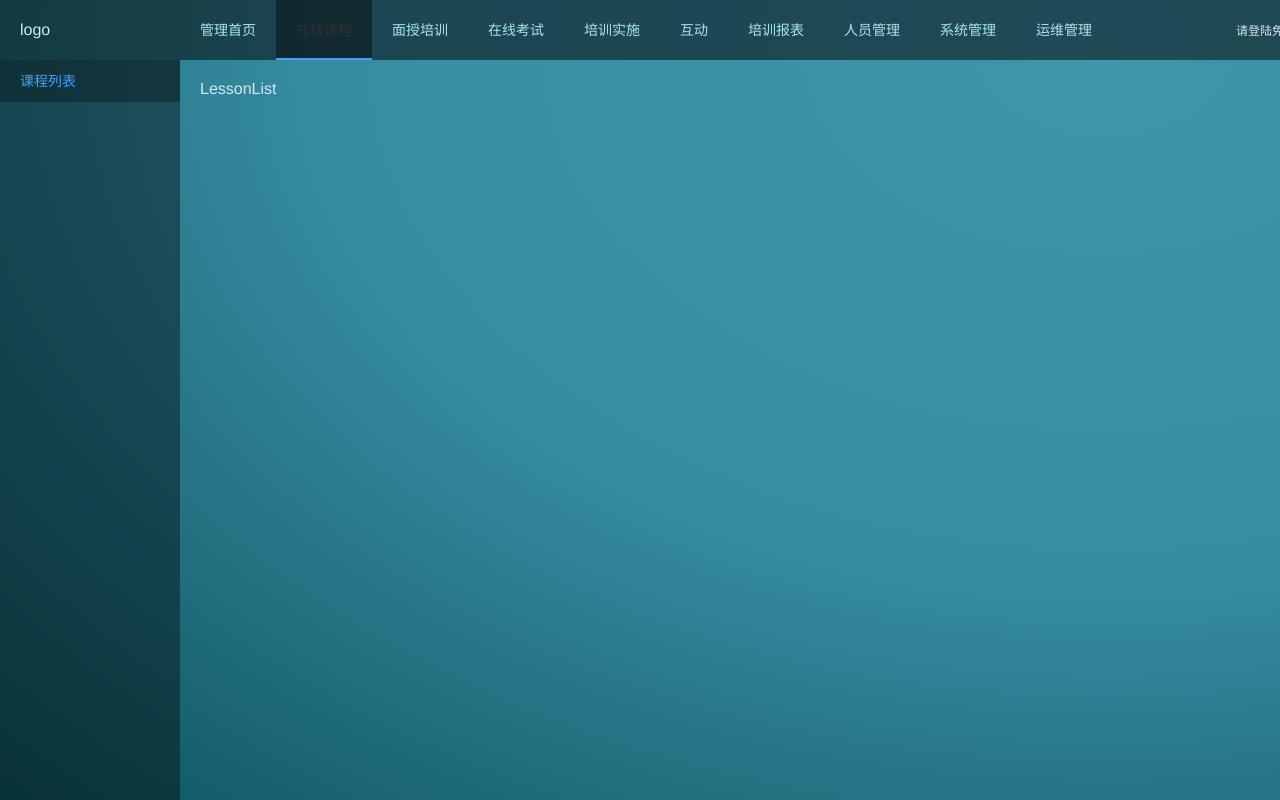
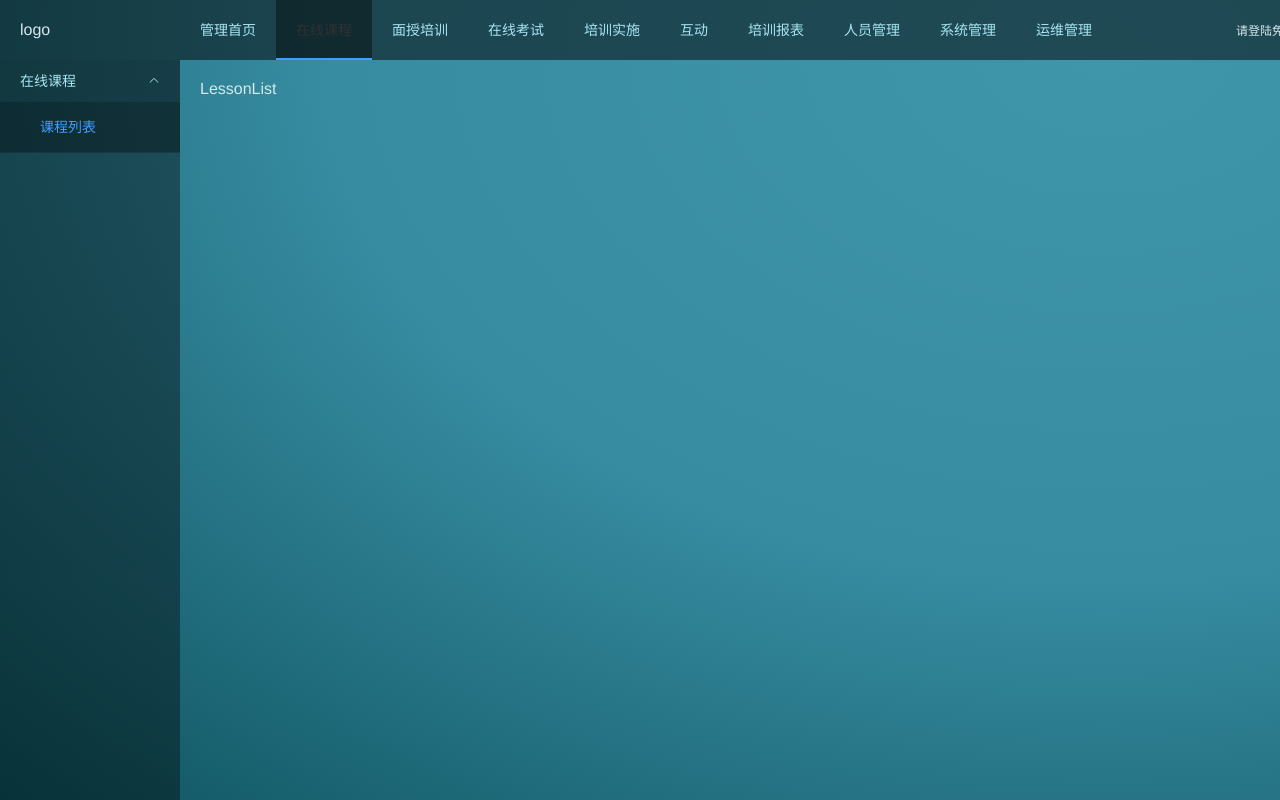
Before and after one commit to igpfpyu/vuex_router, a Vue app: page /lesson in a window 1280 px wide. Built offline with nearby package versions, Linux system fonts and the light colour scheme.

Commit message:
修改导航

```diff
--- a/src/assets/navigation.js
+++ b/src/assets/navigation.js
@@ -1,11 +1,14 @@
 export default [
     {
-        url:"/", name:"管理首页", id:1010, childs:[
+        id:1010, url:"/", name:"管理首页", childs:[
             {id:"1011", name:'在线课程1', url:'/'},
         ]
     }, {
-        url:"/lesson", name:"在线课程", id:1020, childs:[
-            {id:"1021", name:'课程列表', url:'/lesson'},
+        id:1020, url:"/lesson", name:"在线课程", childs:[
+            {id:"1021", name:'在线课程', url:'/lesson', childs:[
+                    {id:'10210', name:"课程列表", url:"/lesson"}
+                ]
+            },
         ]
     }, {
         url:"/facem", name:"面授培训", id:1030, childs:[
--- a/src/components/ChildMenu/ChildMenu.vue
+++ b/src/components/ChildMenu/ChildMenu.vue
@@ -10,6 +10,7 @@
             >{{submenu.name}}</el-menu-item>
             <el-submenu v-else :index="menu.url" v-for="(menu, index) in suMenus" :key="index" :id="menu.id">
                 <template slot="title">{{menu.name}}</template>
+                <el-menu-item v-for="(childItem, childIndex) in menu.childs" :index="childItem.url" :key="index">{{childItem.name}}</el-menu-item>
             </el-submenu>
         </el-menu>
         <div v-if="isAdd" class="addmenu-box">
@@ -72,9 +73,9 @@
             height:42px;
             line-height:42px;
         }
-        .el-submenu__title{
-            background-color:rgba(0, 0, 0, 0.4);
-        }
+        /*.el-submenu__title{*/
+        /*    background-color:rgba(0, 0, 0, 0.4);*/
+        /*}*/
         .el-menu-item{
             /*background-color:rgba(0, 0, 0, 0.2);*/
             margin-bottom:1px;
@@ -86,7 +87,7 @@
         .el-menu-item:not(.is-disabled):hover,
         .is-active{
             color:#fff;
-            background-color:rgba(0, 0, 0, 0.3);
+            background-color:rgba(0, 0, 0, 0.2);
         }
         .el-menu{
             background-color:transparent;
--- a/src/pages/Lesson/Lesson/Lesson.vue
+++ b/src/pages/Lesson/Lesson/Lesson.vue
@@ -1,7 +1,7 @@
 <template>
     <el-container>
         <child-menu :suMenus="suMenus"
-                    :isChildType="false"
+                    :isChildType="true"
                     @handleSelect="handleSelect"
                     @addFastNav="addFastNav"
         ></child-menu>
--- a/src/router/index.js
+++ b/src/router/index.js
@@ -22,7 +22,9 @@ const routes=[
                 ]
             },{
                 path: "/lesson", name: 'lesson', component: Lesson, children: [
-                    {path: "/lesson", name: "lessonItem", component: LessonList},
+                    {
+                        path: "/lesson", name: "lessonItem", component: LessonList
+                    },
                 ]
             }
         ]
```
